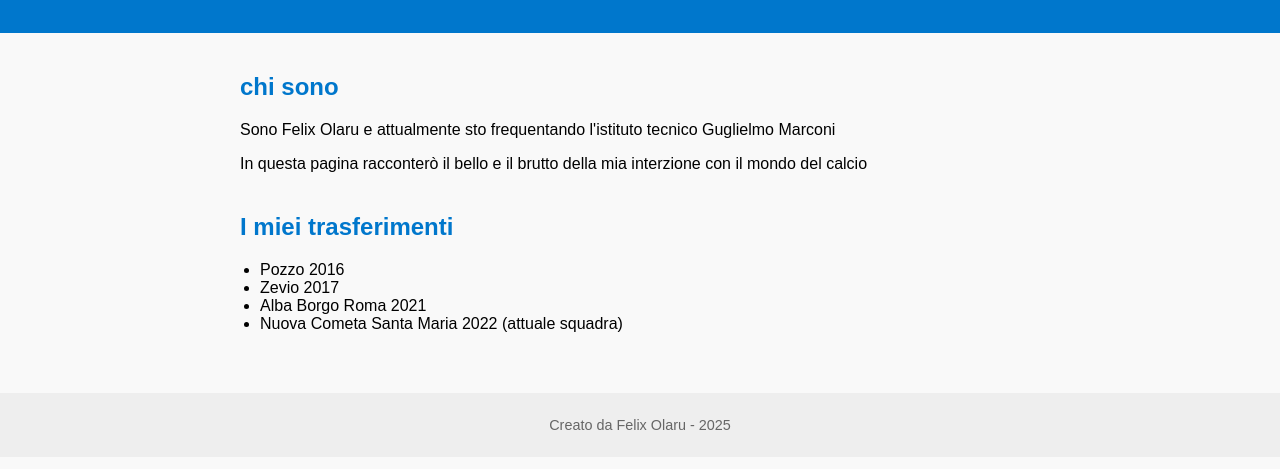
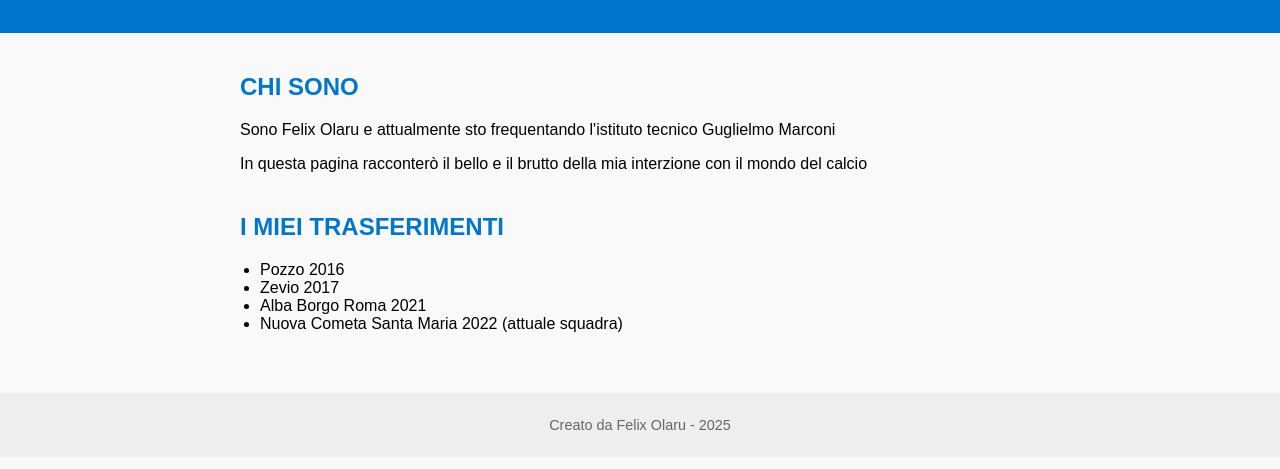
Before and after one commit to felixolaru08/felixolaru08.github.io, a plain HTML site: page index.html in a window 1280 px wide. Shown: the part 121-590 px from the top of the page. Drawn offline with Linux system fonts and the light colour scheme.

Commit message:
Update index.html

```diff
--- a/index.html
+++ b/index.html
@@ -55,13 +55,13 @@
 
   <main>
     <section id="chi-sono">
-      <h2>chi sono</h2>
+      <h2>CHI SONO</h2>
       <p>Sono Felix Olaru e attualmente sto frequentando l'istituto tecnico Guglielmo Marconi</p>
       <p>In questa pagina racconterò il bello e il brutto della mia interzione con il mondo del calcio</p>
     </section>
 
     <section id="TAPPE">
-      <h2>I miei trasferimenti</h2>
+      <h2>I MIEI TRASFERIMENTI</h2>
       <ul>
         <li>Pozzo 2016</li>
         <li>Zevio 2017</li>
```
